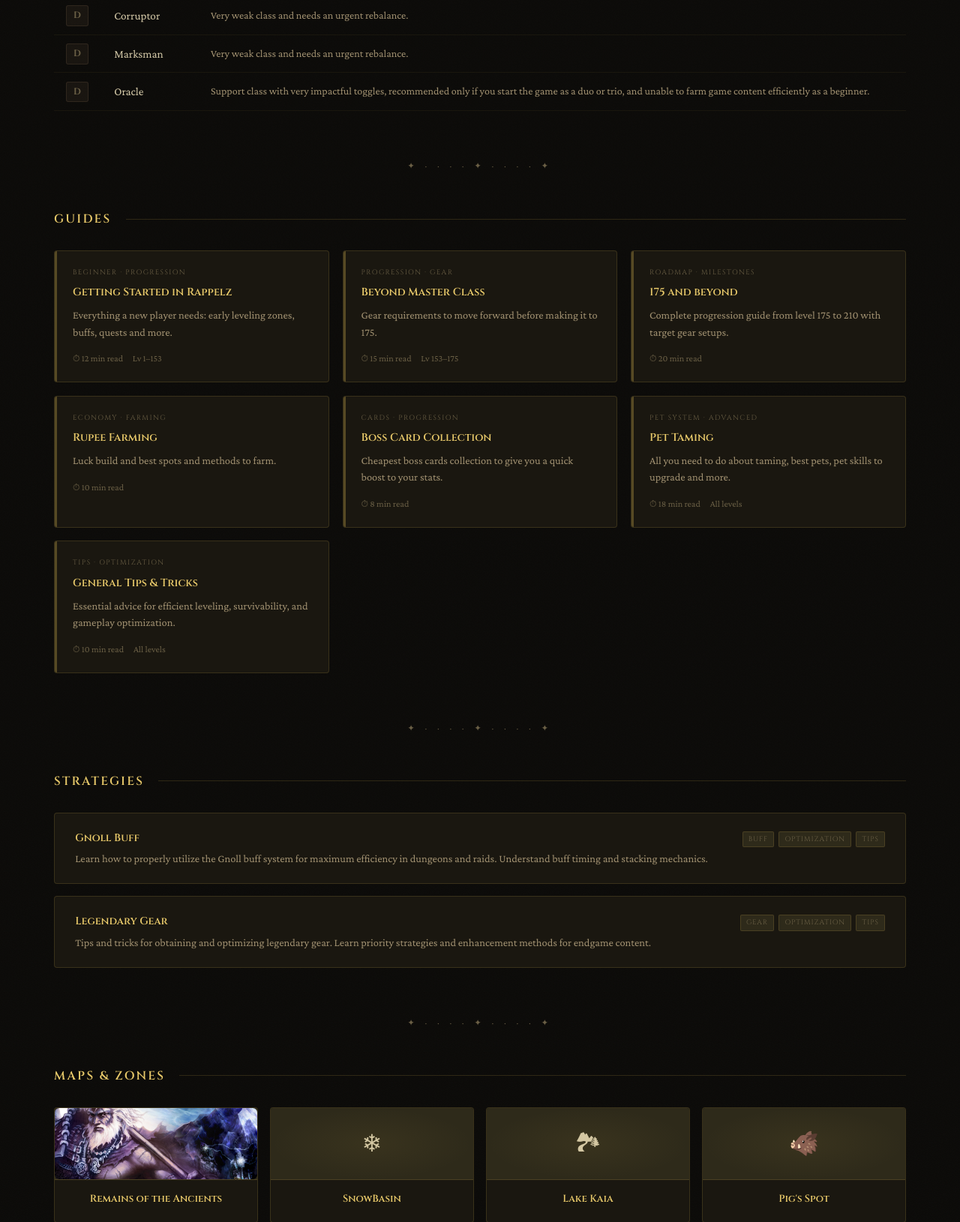
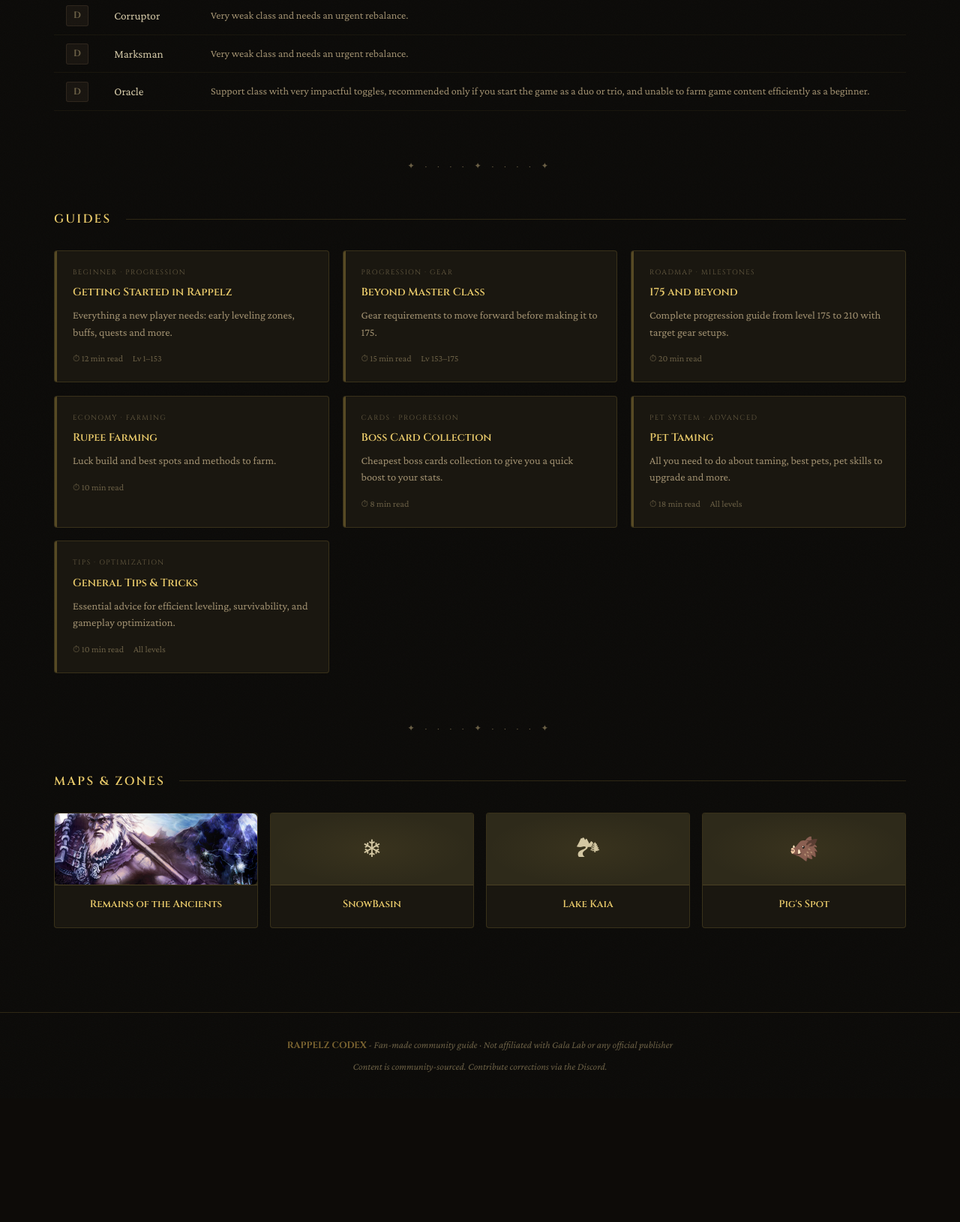
Before and after one commit to Ryoko52/Rappelz-Project, a Flask app: page / in a window 1280 px wide. Shown: the part 1200-2830 px from the top of the page at 75% size. After the commit the page ends 2630 px from the top, so only its background shows below. Run offline with Flask 3, Linux system fonts and the light colour scheme.

Commit message:
Remove strategies section from index page

```diff
--- a/app/templates/index.html
+++ b/app/templates/index.html
@@ -323,32 +323,6 @@
   .item-info .item-type { font-size: 0.76rem; color: var(--text3); margin-bottom: 0.25rem; }
   .item-info .item-stats { font-size: 0.8rem; color: var(--teal2); }
 
-  /* STRATEGY */
-  .strat-list { display: flex; flex-direction: column; gap: 1rem; }
-  .strat-block {
-    background: var(--bg2);
-    border: 1px solid var(--border);
-    border-radius: 4px;
-    padding: 1.3rem 1.7rem;
-    display: grid; grid-template-columns: 1fr auto;
-    gap: 0.5rem 2rem; align-items: start;
-  }
-  .strat-block h3 {
-    font-family: 'Cinzel', serif;
-    font-size: 0.88rem; font-weight: 600;
-    color: var(--gold2); margin-bottom: 0.35rem;
-  }
-  .strat-block p { font-size: 0.9rem; color: var(--text2); line-height: 1.6; }
-  .strat-tags { display: flex; gap: 0.4rem; flex-wrap: wrap; padding-top: 0.2rem; }
-  .strat-tag {
-    font-family: 'Cinzel', serif;
-    font-size: 0.58rem; letter-spacing: 0.1em;
-    padding: 2px 7px; border-radius: 2px;
-    background: var(--bg4); color: var(--text3);
-    border: 1px solid var(--border);
-    white-space: nowrap;
-  }
-
   /* MAPS */
   .map-grid { display: grid; grid-template-columns: repeat(auto-fill, minmax(240px, 1fr)); gap: 1rem; }
   .map-card {
@@ -403,7 +377,6 @@
   @media (max-width: 680px) {
     nav { display: none; }
     .search-wrap input { width: 150px; }
-    .strat-block { grid-template-columns: 1fr; }
   }
 </style>
 </head>
@@ -415,7 +388,6 @@
     <nav>
       <a href="#tier-list">Tier List</a>
       <a href="#guides">Guides</a>
-      <a href="#strategies">Strategies</a>
       <a href="#maps">Maps</a>
     </nav>
     <div class="search-wrap">
@@ -433,11 +405,10 @@
   <div style="position:relative;z-index:1">
     <p class="hero-tag">Community Knowledge Base</p>
     <h1>Rappelz Codex</h1>
-    <p class="hero-sub">Tier lists, class guides, tips and tricks, strategies, and maps - all in one place.</p>
+    <p class="hero-sub">Tier lists, class guides, tips and tricks, and maps - all in one place.</p>
     <div class="hero-cards">
       <a class="hero-card" href="#tier-list">⚔ Class Tier List</a>
       <a class="hero-card" href="#guides">📖 Guides</a>
-      <a class="hero-card" href="#strategies">🗡 Strategies</a>
       <a class="hero-card" href="#maps">🗺 Maps</a>
     </div>
   </div>
@@ -601,40 +572,6 @@
 
   <div class="ornament">✦ · · · · ✦ · · · · ✦</div>
 
-  <!-- STRATEGIES -->
-  <section class="section" id="strategies">
-    <div class="section-head">
-      <h2>STRATEGIES</h2>
-      <div class="section-line"></div>
-    </div>
-    <div class="strat-list">
-      <a class="strat-block" href="{{ url_for('main.strategy_gnoll_buff') }}" style="text-decoration:none;color:inherit;">
-        <div>
-          <h3>Gnoll Buff</h3>
-          <p>Learn how to properly utilize the Gnoll buff system for maximum efficiency in dungeons and raids. Understand buff timing and stacking mechanics.</p>
-        </div>
-        <div class="strat-tags">
-          <span class="strat-tag">BUFF</span>
-          <span class="strat-tag">OPTIMIZATION</span>
-          <span class="strat-tag">TIPS</span>
-        </div>
-      </a>
-      <a class="strat-block" href="{{ url_for('main.strategy_legendary_gear') }}" style="text-decoration:none;color:inherit;">
-        <div>
-          <h3>Legendary Gear</h3>
-          <p>Tips and tricks for obtaining and optimizing legendary gear. Learn priority strategies and enhancement methods for endgame content.</p>
-        </div>
-        <div class="strat-tags">
-          <span class="strat-tag">GEAR</span>
-          <span class="strat-tag">OPTIMIZATION</span>
-          <span class="strat-tag">TIPS</span>
-        </div>
-      </a>
-    </div>
-  </section>
-
-  <div class="ornament">✦ · · · · ✦ · · · · ✦</div>
-
   <!-- MAPS -->
   <section class="section" id="maps">
     <div class="section-head">
@@ -692,7 +629,7 @@
 
   document.getElementById('search-input').addEventListener('input', function() {
     const q = this.value.toLowerCase();
-    document.querySelectorAll('.guide-card, .item-card, .strat-block').forEach(el => {
+    document.querySelectorAll('.guide-card, .item-card').forEach(el => {
       el.style.opacity = (!q || el.textContent.toLowerCase().includes(q)) ? '1' : '0.2';
     });
     document.querySelectorAll('.tier-table tbody tr').forEach(row => {
@@ -702,16 +639,16 @@
 
   // Search dropdown
   const searchPages = [];
-  document.querySelectorAll('.guide-card[href], .strat-block[href], .map-card[href]').forEach(el => {
+  document.querySelectorAll('.guide-card[href], .map-card[href]').forEach(el => {
     const h = el.querySelector('h3, h4');
     const p = el.querySelector('p');
-    const tag = el.querySelector('.guide-card-tag, .strat-tag');
+    const tag = el.querySelector('.guide-card-tag');
     if (h) searchPages.push({
       title: h.textContent.trim(),
       desc: p ? p.textContent.trim() : '',
       keywords: (tag ? tag.textContent.trim() : '') + ' ' + (h.textContent.trim()),
       url: el.getAttribute('href'),
-      cat: el.classList.contains('guide-card') ? 'Guide' : el.classList.contains('strat-block') ? 'Strategy' : 'Map'
+      cat: el.classList.contains('guide-card') ? 'Guide' : 'Map'
     });
   });
   document.querySelectorAll('.tier-table tbody tr').forEach(row => {
```
